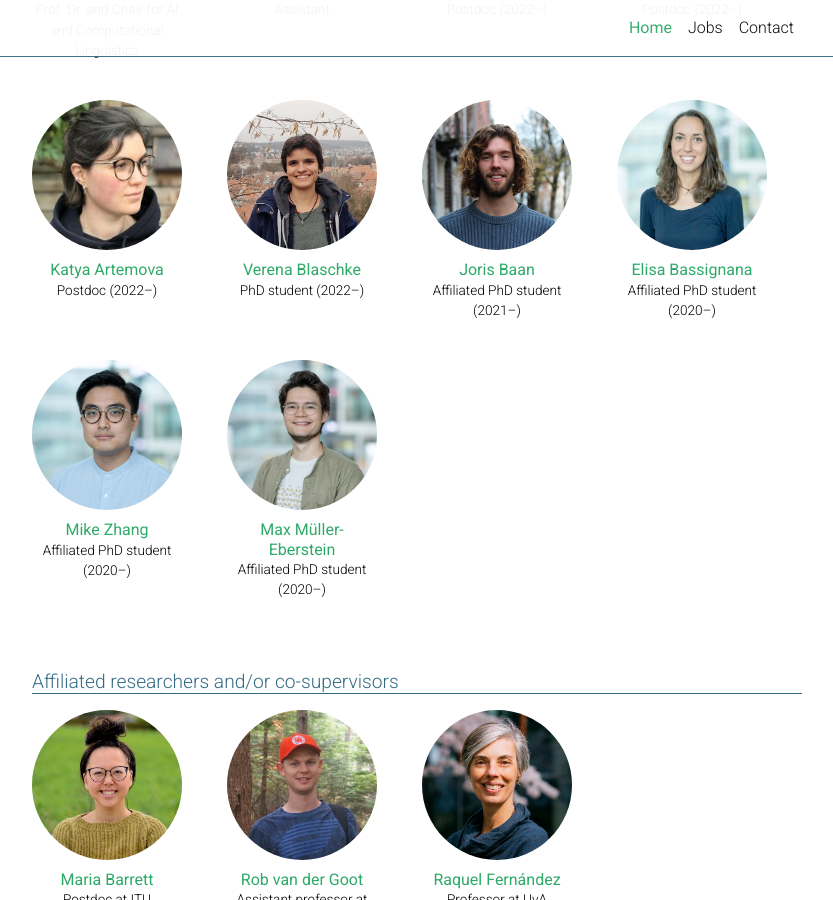
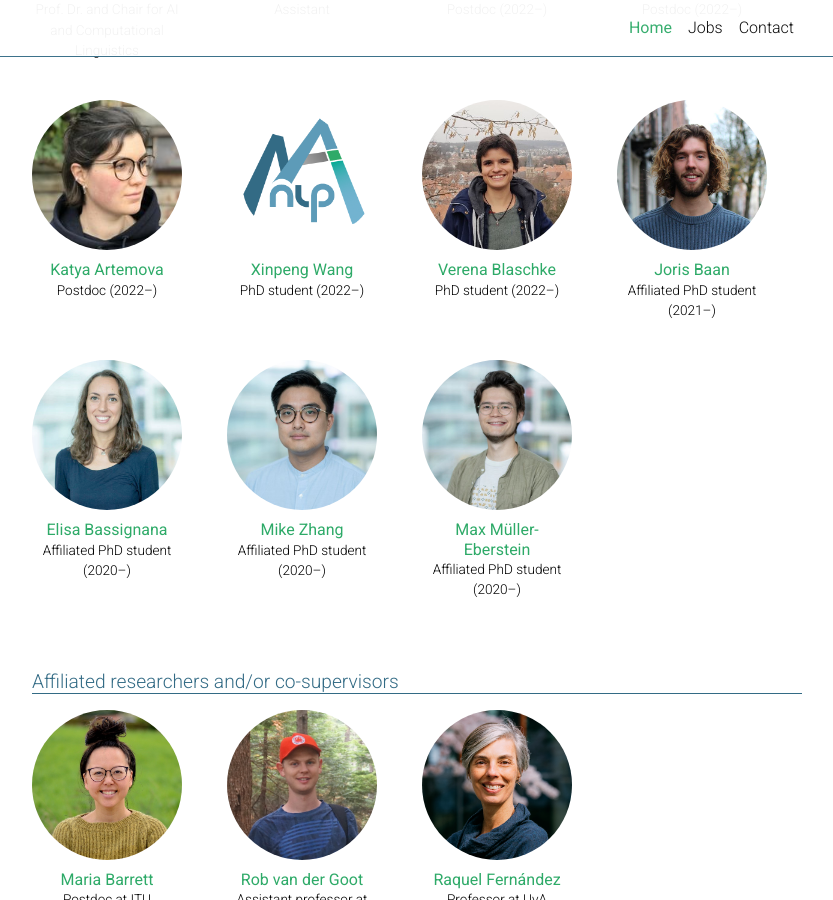
Before and after one commit to mainlp/mainlp.github.io, a Jekyll site: the page built from _pages/about.md, in a window 1280 px wide and 900 px high, scrolled down 596 px. Shown: the whole window, without its empty margins (223-1056 px from the left). Built offline with Jekyll 4.4.1, drawn with Linux system fonts in a browser that asks for light colours; full-size pictures stand in for the smaller copies a plugin makes; comment, search, counter and statistics services are not loaded; a style sheet for code colours, icons or effects is not loaded.

Commit message:
welcome xinpeng

```diff
--- a/_pages/about.md
+++ b/_pages/about.md
@@ -37,6 +37,9 @@ staff:
       description: Postdoc (2022–)
       website: https://scholar.google.com/citations?hl=en&user=G0lCb3wAAAAJ
       picture: katya.jpg
+    - name: Xinpeng Wang
+      description: PhD student (2022–)
+      website: https://xinpeng-wang.github.io/
     - name: Verena Blaschke
       description: PhD student (2022–)
       website: https://verenablaschke.github.io/
```
